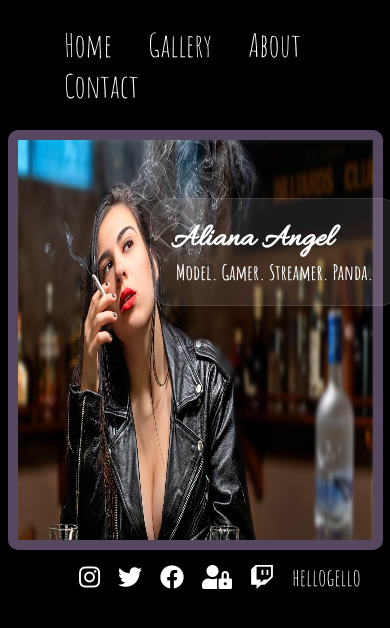
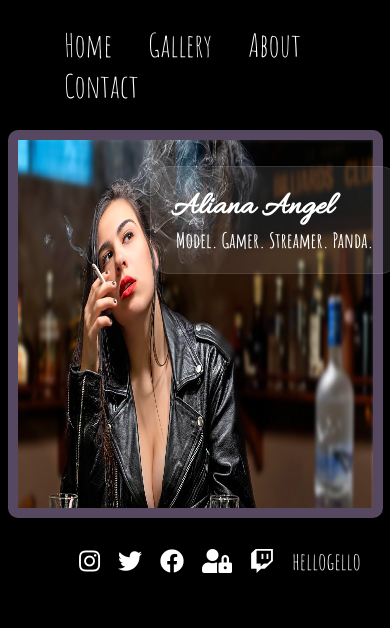
Before and after one commit to reptarbro/aliana_angel_website, a plain HTML site: page index.html in a window 390 px wide. Drawn offline with Linux system fonts and the light colour scheme.

Commit message:
desktop and mobile changes

```diff
--- a/css/style.css
+++ b/css/style.css
@@ -204,11 +204,11 @@ font-family: 'Reenie Beanie', cursive; */
         padding-left: 0;
     }
     main{
-        height: 26rem;
+        height: 25rem;
     }
     #main-img {
         width: 95%;
-        height: 25rem;
+        height: 23rem;
     }
     .home-title {
         margin-top: -22rem;
```
